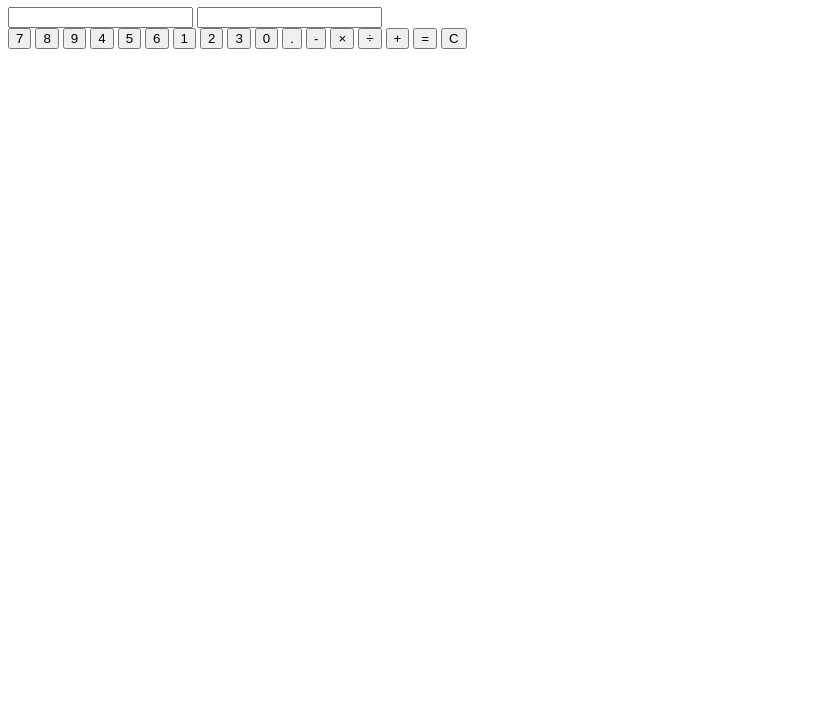
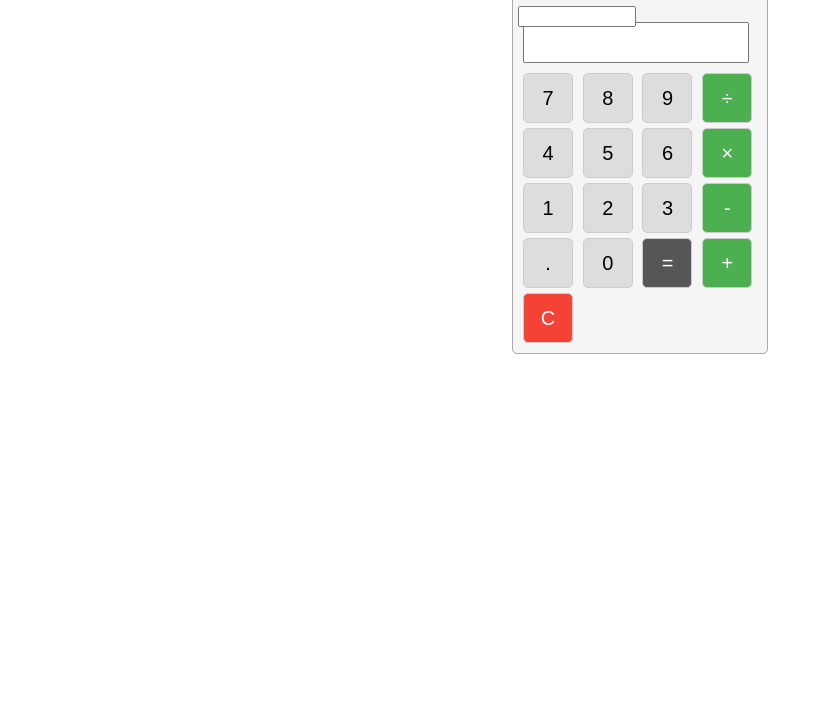
Before and after one commit to Mr-NumberOne/Calculator_JS_Exersice, a plain HTML site: page index.html in a window 1280 px wide. Shown: the part 73-800 px from the top of the page, without its empty margins (0-823 px from the left). Drawn offline with Linux system fonts and the light colour scheme.

Commit message:
adding CSS - style

```diff
--- a/index.html
+++ b/index.html
@@ -2,6 +2,7 @@
 <html>
   <head>
     <title>Mr.Number One's Calculator</title>
+    <link rel="stylesheet" type="text/css" href="style.css" />
   </head>
   <body>
     <div class="calculator">
@@ -14,19 +15,19 @@
         <button class="button" onclick="appendToInput('7')">7</button>
         <button class="button" onclick="appendToInput('8')">8</button>
         <button class="button" onclick="appendToInput('9')">9</button>
+        <button class="button operator" onclick="appendToInput('/')">÷</button>
         <button class="button" onclick="appendToInput('4')">4</button>
         <button class="button" onclick="appendToInput('5')">5</button>
         <button class="button" onclick="appendToInput('6')">6</button>
+        <button class="button operator" onclick="appendToInput('*')">×</button>
         <button class="button" onclick="appendToInput('1')">1</button>
         <button class="button" onclick="appendToInput('2')">2</button>
         <button class="button" onclick="appendToInput('3')">3</button>
+        <button class="button operator" onclick="appendToInput('-')">-</button>
+        <button class="button" onclick="appendToInput('.')">.</button>
         <button class="button" onclick="appendToInput('0')">0</button>
-        <button class="button" onclick="appendToInput('.')">.</button>
-        <button class="button operator" onclick="appendToInput('-')">-</button>
-        <button class="button operator" onclick="appendToInput('*')">×</button>
-        <button class="button operator" onclick="appendToInput('/')">÷</button>
+        <button class="button answer" onclick="calculate()">=</button>
         <button class="button operator" onclick="appendToInput('+')">+</button>
-        <button class="button answer" onclick="calculate()">=</button>
         <button class="button clear" onclick="clearCalculator()">C</button>
       </div>
     </div>
--- /dev/null
+++ b/style.css
@@ -0,0 +1,94 @@
+body {
+    text-align: center;
+    padding: 20px;
+    font-family: Arial, sans-serif;
+  }
+
+  .calculator {
+    display: inline-block;
+    border: 1px solid #aaa;
+    border-radius: 5px;
+    padding: 10px;
+    background-color: #f5f5f5;
+  }
+
+  h1{
+    font-size: 15px;
+    font-family: 'Courier New', Courier, monospace;
+  }
+  .display {
+
+    width: 220px;
+    height: 50px;
+    margin-bottom: 10px;
+    padding: 5px;
+    font-size: 20px;
+    text-align: left;
+    position: relative;
+  }
+
+  #inputField{
+    position: relative;
+    top: -5px;
+    left: -10px;
+    width:50%;
+    z-index: 2;
+    color: #454545;
+  }
+  #resultField{
+    position: relative;
+    top: -10px;
+    left: -5px;
+    width:99%;
+    height: 70%;
+    font-size: 20px;
+  }
+
+  .button-container {
+    display: grid;
+    grid-template-columns: repeat(4, 1fr);
+    grid-gap: 5px;
+  }
+
+  .button {
+    width: 50px;
+    height: 50px;
+    font-size: 20px;
+    background-color: #ddd;
+    border: 1px solid #ccc;
+    border-radius: 5px;
+    cursor: pointer;
+  }
+
+  .button:hover {
+    background-color: #ccc;
+  }
+
+  .button.operator {
+    background-color: #4CAF50;
+    color: white;
+  }
+
+  .button.operator:hover {
+    background-color: #45a049;
+  }
+
+  .button.clear {
+    width: 50px;
+
+    background-color: #f44336;
+    color: white;
+  }
+
+  .button.clear:hover {
+    background-color: #d32f2f;
+  }
+
+  .button.answer {
+    background-color: #565656;
+    color: white;
+  }
+
+  .button.answer:hover {
+    background-color: #454545;
+  }
```
